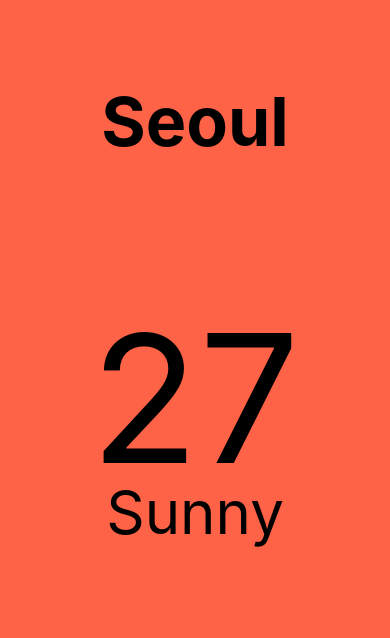
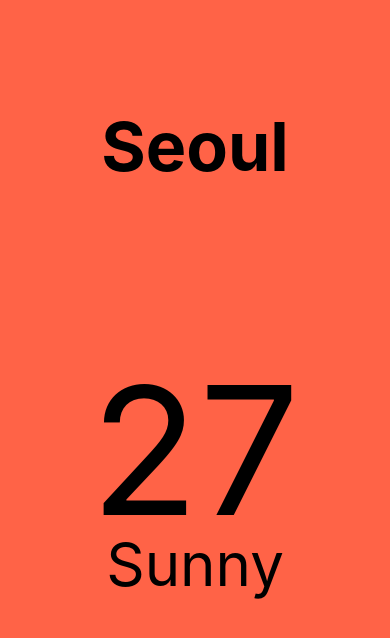
Before and after one commit to hmu332233/study.react-native, a React Native app in the folder weather/: screen / in a window 390 px wide. Shown: the top 638 px of the page. Built offline with nearby package versions, Linux system fonts and the light colour scheme.

Commit message:
Styles Parts Two

```diff
--- a/weather/App.js
+++ b/weather/App.js
@@ -1,6 +1,9 @@
 import { StatusBar } from 'expo-status-bar';
 import React, { useState } from 'react';
-import { StyleSheet, Text, View } from 'react-native';
+import { StyleSheet, Text, View, ScrollView, Dimensions } from 'react-native';
+
+const { width: SECREEN_WIDTH } = Dimensions.get('window');
+
 
 export default function App() {
   return (
@@ -9,12 +12,29 @@
       <View style={styles.city}>
         <Text style={styles.cityName}>Seoul</Text>
       </View>
-      <View style={styles.weather}>
+      <ScrollView
+        contentContainerStyle={styles.weather}
+        horizontal
+        pagingEnabled
+        showsHorizontalScrollIndicator={false}
+      >
         <View style={styles.day}>
           <Text style={styles.temp}>27</Text>
           <Text style={styles.description}>Sunny</Text>
         </View>
-      </View>
+        <View style={styles.day}>
+          <Text style={styles.temp}>27</Text>
+          <Text style={styles.description}>Sunny</Text>
+        </View>
+        <View style={styles.day}>
+          <Text style={styles.temp}>27</Text>
+          <Text style={styles.description}>Sunny</Text>
+        </View>
+        <View style={styles.day}>
+          <Text style={styles.temp}>27</Text>
+          <Text style={styles.description}>Sunny</Text>
+        </View>
+      </ScrollView>
     </View>
   );
 }
@@ -36,11 +56,10 @@
     fontWeight: '700',
   },
   weather: {
-    flex: 3,
+    // backgroundColor: 'blue'
   },
   day: {
-    flex: 1,
-    // justifyContent: 'center',
+    width: SECREEN_WIDTH,
     alignItems: 'center',
   },
   temp: {
```
